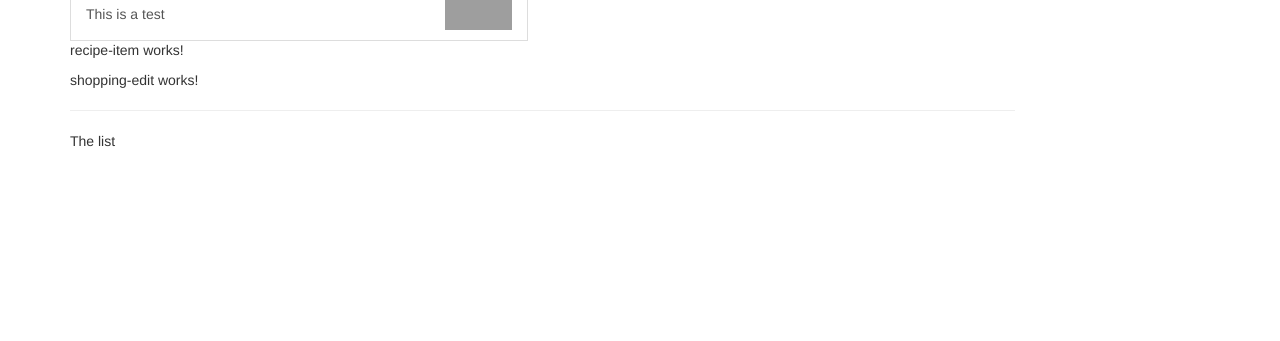
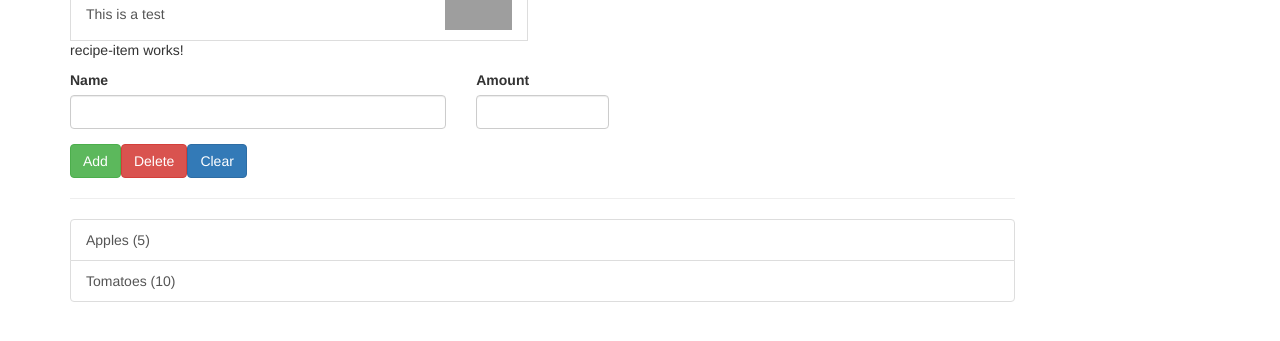
Before and after one commit to ckwong93/angular-recipe-shopping, an Angular app: page / in a window 1280 px wide. Shown: the part 249-590 px from the top of the page. Built offline with nearby package versions, Linux system fonts and the light colour scheme; grey boxes are pictures that could not be loaded.

Commit message:
edit shopping component

```diff
--- /dev/null
+++ b/src/app/shared/ingredient.model.ts
@@ -0,0 +1,3 @@
+export class Ingredient {
+    constructor(public name: string, public amount:number){}
+}
--- a/src/app/shopping-list/shopping-edit/shopping-edit.component.html
+++ b/src/app/shopping-list/shopping-edit/shopping-edit.component.html
@@ -1,3 +1,23 @@
-<p>
-  shopping-edit works!
-</p>
+<div class="row">
+  <div class="col-xs-12">
+    <form>
+      <div class="row">
+        <div class="col-sm-5 form-group">
+          <label for="name">Name</label>
+          <input type="text" id="name" class="form-control">
+        </div>
+        <div class="col-sm-2 form-group">
+          <label for="amount">Amount</label>
+          <input type="number" id="amount" class="form-control">
+        </div>
+      </div>
+      <div class="row">
+        <div class="col-xs-12">
+          <button class="btn btn-success" type="submit">Add</button>
+          <button class="btn btn-danger" type="button">Delete</button>
+          <button class="btn btn-primary" type="button">Clear</button>
+        </div>
+      </div>
+    </form>
+  </div>
+</div>
--- a/src/app/shopping-list/shopping-list.component.html
+++ b/src/app/shopping-list/shopping-list.component.html
@@ -2,6 +2,12 @@
   <div class="col-xs-10">
     <app-shopping-edit></app-shopping-edit>
     <hr>
-    <p>The list</p>
+    <ul class="list-group">
+      <a
+      class="list-group-item"
+      style="cursor: pointer"
+      *ngFor="let ingredient of ingredients"
+      > {{ ingredient.name }} ({{ ingredient.amount }})</a>
+    </ul>
   </div>
 </div>
--- a/src/app/shopping-list/shopping-list.component.ts
+++ b/src/app/shopping-list/shopping-list.component.ts
@@ -1,4 +1,5 @@
 import { Component, OnInit } from '@angular/core';
+import { Ingredient } from '../shared/ingredient.model';
 
 @Component({
   selector: 'app-shopping-list',
@@ -6,6 +7,10 @@ import { Component, OnInit } from '@angular/core';
   styleUrls: ['./shopping-list.component.css']
 })
 export class ShoppingListComponent implements OnInit {
+  ingredients: Ingredient[] = [
+    new Ingredient('Apples', 5),
+    new Ingredient('Tomatoes', 10)
+  ];
 
   constructor() { }
 
```
